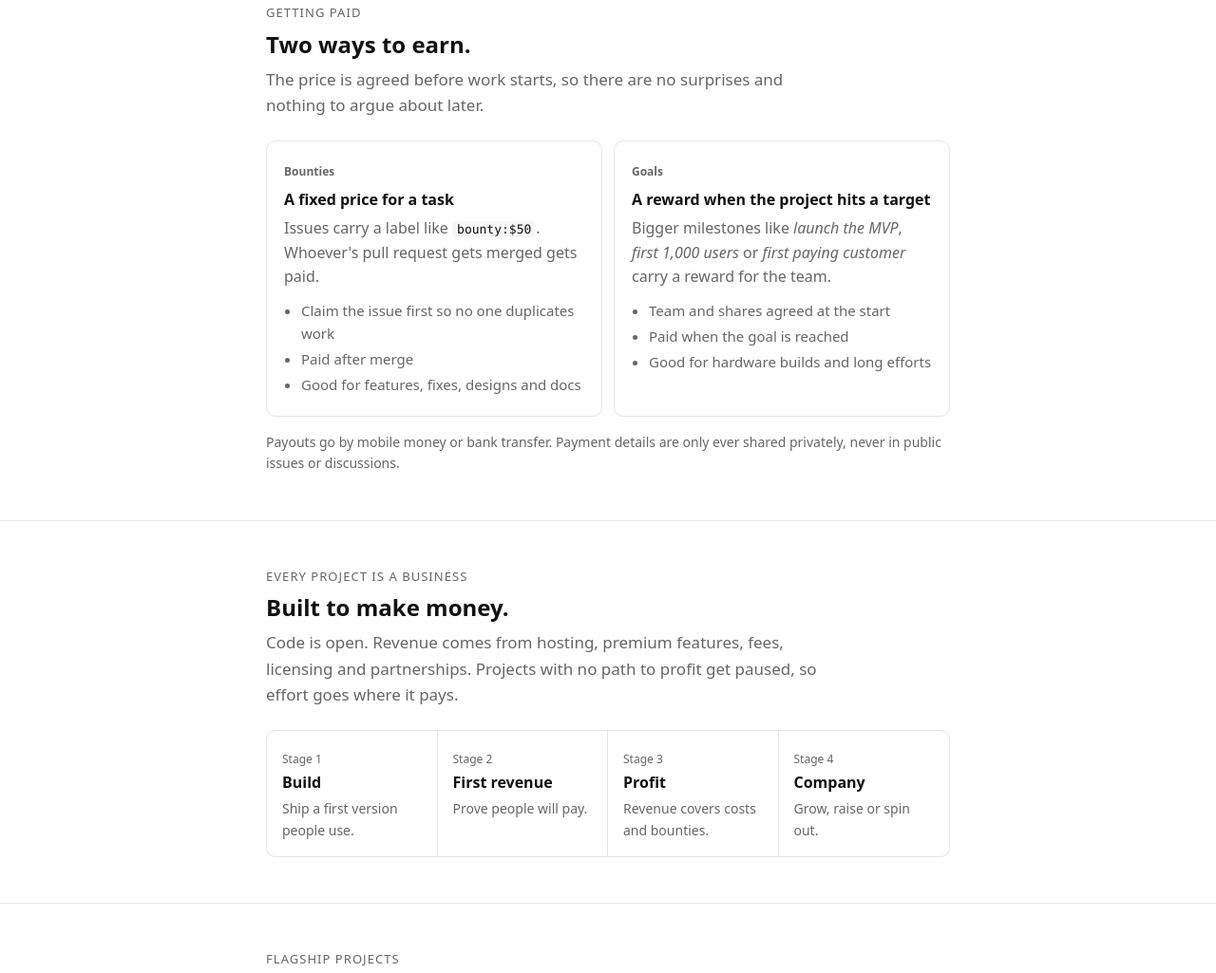
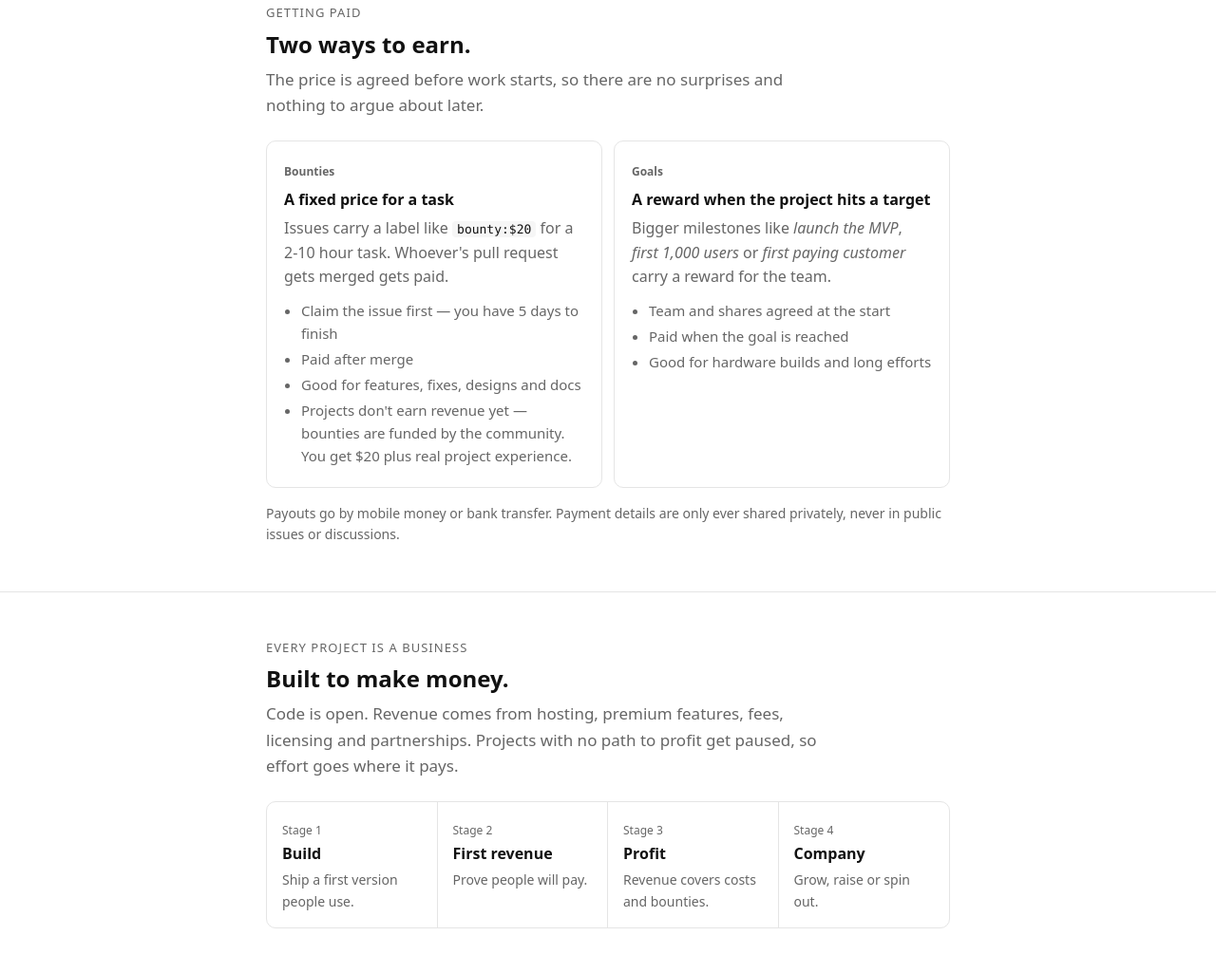
Before and after one commit to ADT-community/adt-community.github.io, a plain HTML site: page index.html in a window 1280 px wide. Shown: the part 1111-2136 px from the top of the page at 95% size. Drawn offline with Linux system fonts and the light colour scheme.

Commit message:
Update bounty section to $20 model (2-10h, 5-day window, honest note)
Closes ADT-community/adt-community.github.io#1

```diff
--- a/index.html
+++ b/index.html
@@ -53,11 +53,12 @@
     <div class="card">
       <span class="tag b">Bounties</span>
       <h3>A fixed price for a task</h3>
-      <p>Issues carry a label like <code>bounty:$50</code>. Whoever's pull request gets merged gets paid.</p>
+      <p>Issues carry a label like <code>bounty:$20</code> for a 2-10 hour task. Whoever's pull request gets merged gets paid.</p>
       <ul>
-        <li>Claim the issue first so no one duplicates work</li>
+        <li>Claim the issue first — you have 5 days to finish</li>
         <li>Paid after merge</li>
         <li>Good for features, fixes, designs and docs</li>
+        <li>Projects don't earn revenue yet — bounties are funded by the community. You get $20 plus real project experience.</li>
       </ul>
     </div>
     <div class="card">
```
Also changed, not shown: 1 other file.
